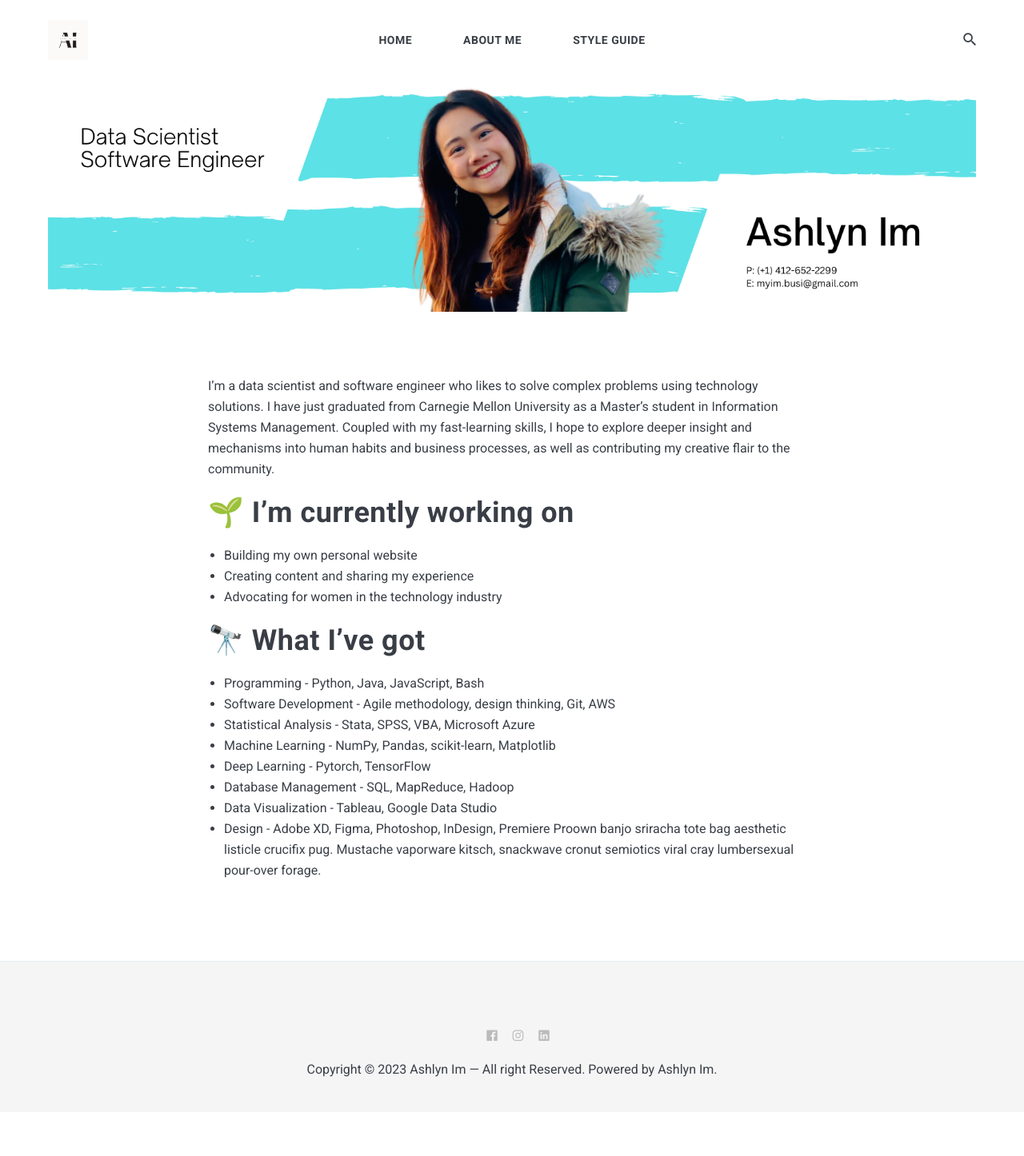
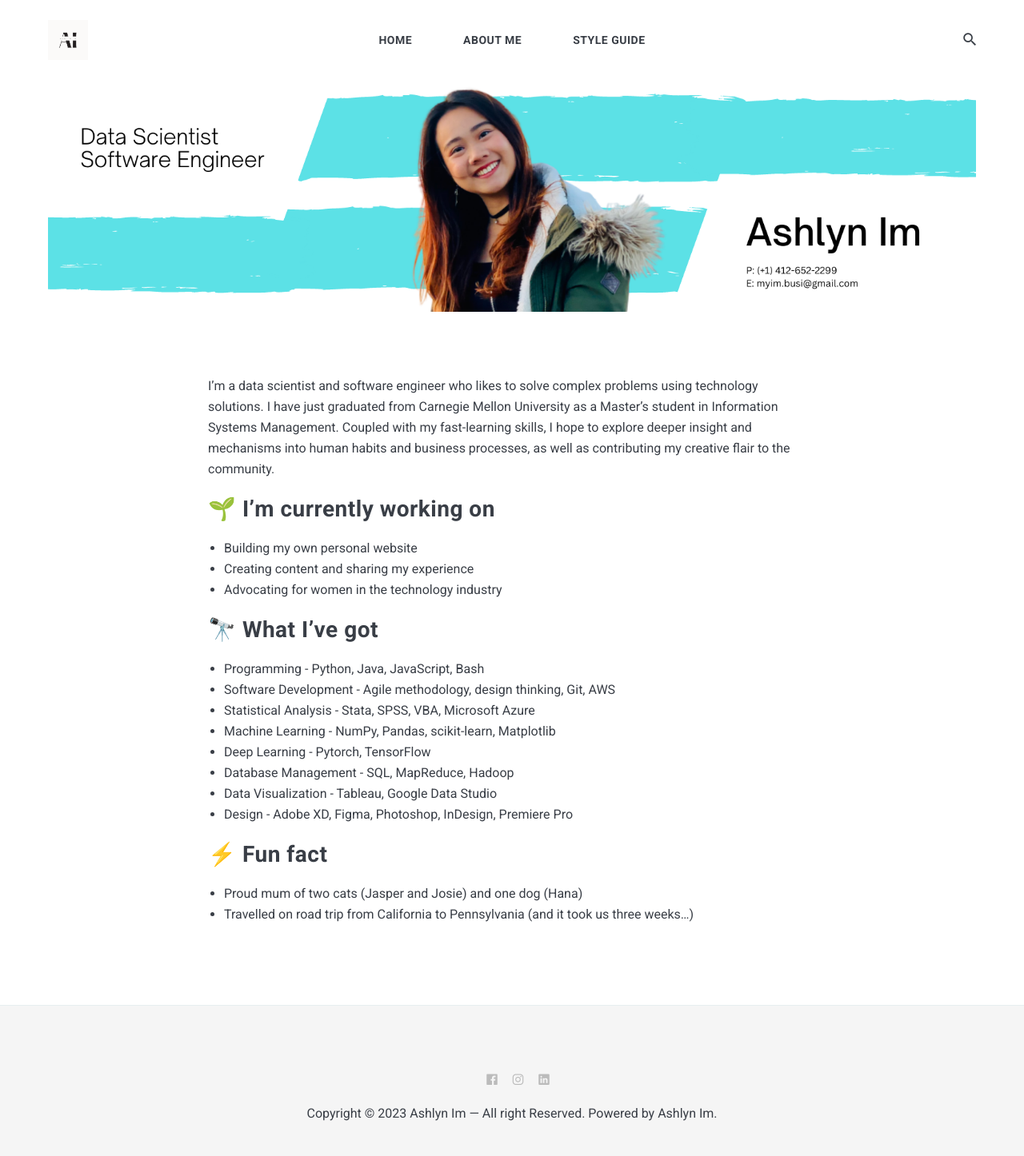
Before and after one commit to imychangemaker/ashlynim, a Jekyll site: the page built from _pages/about.md, in a window 1280 px wide. Shown: the whole page at 80% size. Built offline with Jekyll 4.4.1, drawn with Linux system fonts in a browser that asks for light colours; nearby versions of some CDN libraries; before the commit the page ends 1391 px from its top, so only the background shows below that.

Commit message:
Update about.md

```diff
--- a/_pages/about.md
+++ b/_pages/about.md
@@ -7,12 +7,12 @@ banner: ashlyn_im_github_banner.png
 
 I'm a data scientist and software engineer who likes to solve complex problems using technology solutions. I have just graduated from Carnegie Mellon University as a Master's student in Information Systems Management. Coupled with my fast-learning skills, I hope to explore deeper insight and mechanisms into human habits and business processes, as well as contributing my creative flair to the community.
 
-# 🌱 I’m currently working on
+## 🌱 I’m currently working on
 - Building my own personal website
 - Creating content and sharing my experience
 - Advocating for women in the technology industry
 
-# 🔭 What I've got
+## 🔭 What I've got
 - Programming - Python, Java, JavaScript, Bash
 - Software Development - Agile methodology, design thinking, Git, AWS
 - Statistical Analysis - Stata, SPSS, VBA, Microsoft Azure
@@ -20,4 +20,9 @@ I'm a data scientist and software engineer who likes to solve complex problems u
 - Deep Learning - Pytorch, TensorFlow
 - Database Management - SQL, MapReduce, Hadoop
 - Data Visualization - Tableau, Google Data Studio
-- Design - Adobe XD, Figma, Photoshop, InDesign, Premiere Proown banjo sriracha tote bag aesthetic listicle crucifix pug. Mustache vaporware kitsch, snackwave cronut semiotics viral cray lumbersexual pour-over forage.
+- Design - Adobe XD, Figma, Photoshop, InDesign, Premiere Pro
+
+
+## ⚡ Fun fact
+- Proud mum of two cats (Jasper and Josie) and one dog (Hana)
+- Travelled on road trip from California to Pennsylvania (and it took us three weeks...)
```
